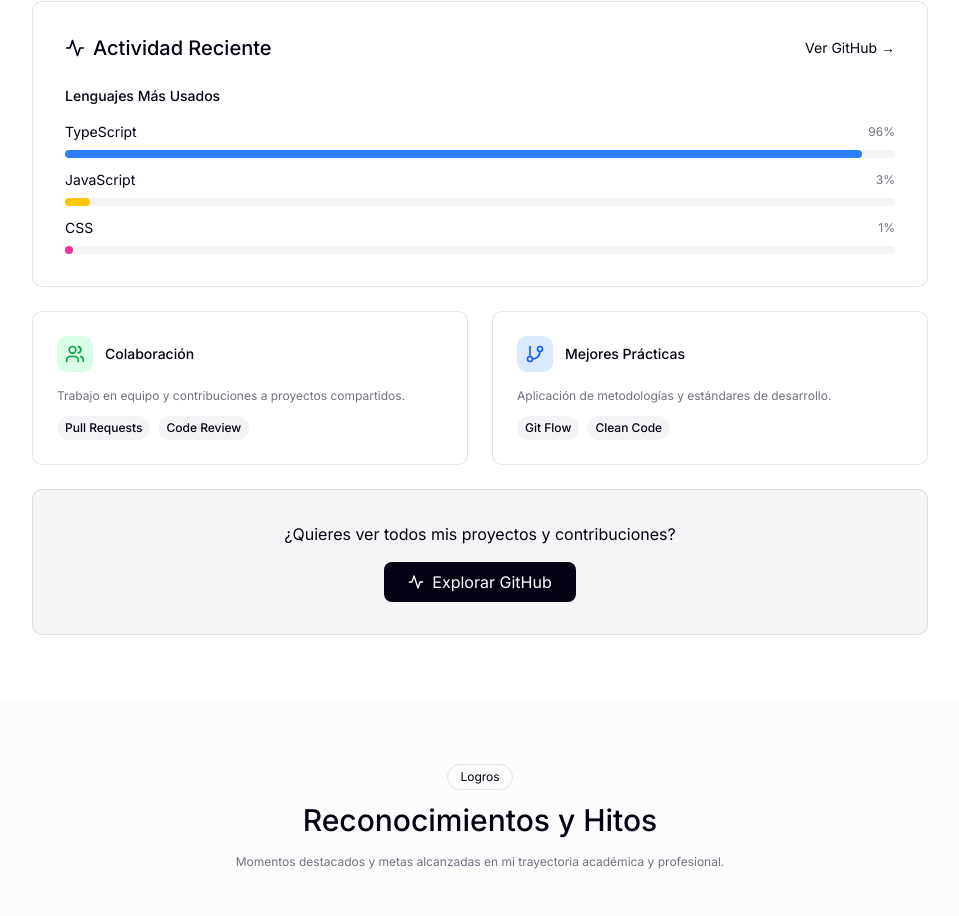
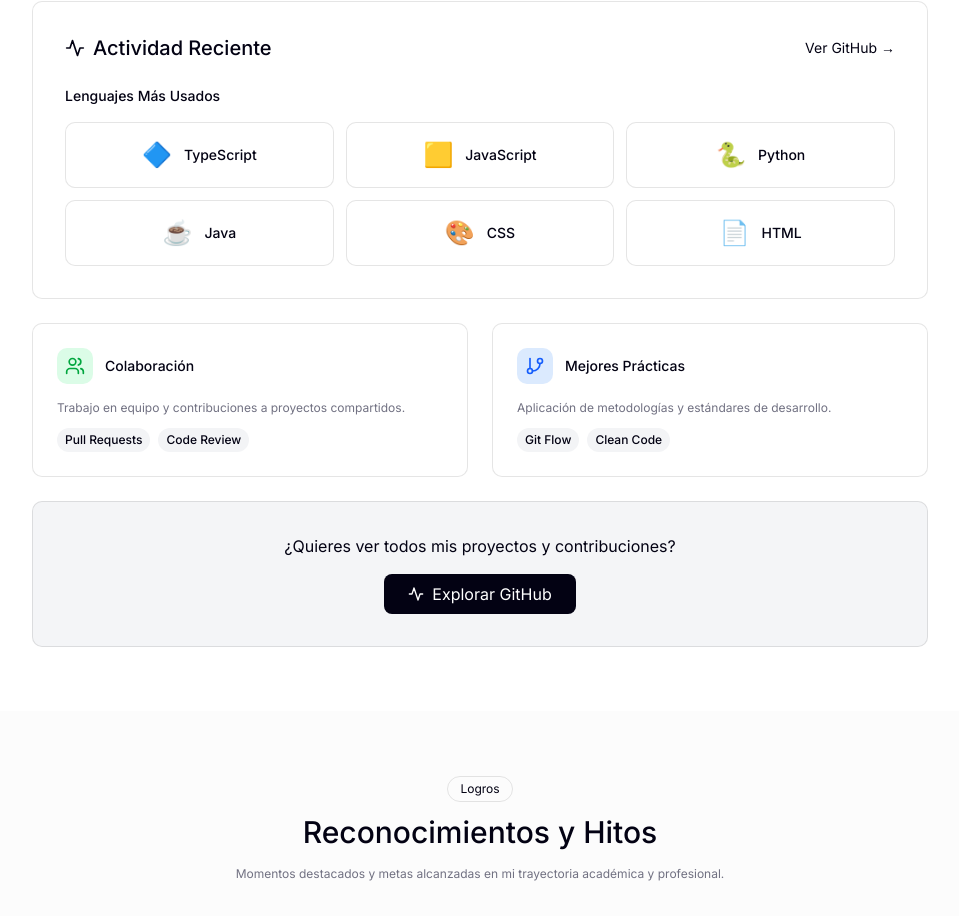
Before and after one commit to rafael5678/portfolio, a Next.js app: page / in a window 1280 px wide. Shown: the part 6418-7334 px from the top of the page, without its empty margins (160-1119 px from the left). Built offline with nearby package versions, Linux system fonts and the light colour scheme; no server answers.

Commit message:
fix: Mejorar diseño de lenguajes en sección GitHub Stats - Eliminar barras de porcentaje - Agregar iconos de tecnologías - Usar tarjetas con estilo consistente del portafolio - Diseño más profesional y limpio

```diff
--- a/src/components/sections/GitHubStatsSection.tsx
+++ b/src/components/sections/GitHubStatsSection.tsx
@@ -36,9 +36,12 @@ export const GitHubStatsSection = () => {
   ];
 
   const languages = [
-    { name: "TypeScript", percentage: 96, color: "bg-blue-500" },
-    { name: "JavaScript", percentage: 3, color: "bg-yellow-400" },
-    { name: "CSS", percentage: 1, color: "bg-pink-500" }
+    { name: "TypeScript", icon: "🔷" },
+    { name: "JavaScript", icon: "🟨" },
+    { name: "Python", icon: "🐍" },
+    { name: "Java", icon: "☕" },
+    { name: "CSS", icon: "🎨" },
+    { name: "HTML", icon: "📄" }
   ];
 
   return (
@@ -94,21 +97,18 @@ export const GitHubStatsSection = () => {
               </a>
             </div>
 
-            {/* Languages Chart */}
+            {/* Technologies Grid */}
             <div className="space-y-4">
               <h4 className="text-sm font-medium text-foreground">{t.languages}</h4>
-              <div className="space-y-3">
+              <div className="grid grid-cols-2 sm:grid-cols-3 gap-3">
                 {languages.map((lang, index) => (
-                  <div key={index}>
-                    <div className="flex justify-between items-center mb-2">
-                      <span className="text-sm text-foreground">{lang.name}</span>
-                      <span className="text-xs text-muted-foreground">{lang.percentage}%</span>
-                    </div>
-                    <div className="w-full bg-secondary rounded-full h-2">
-                      <div
-                        className={`${lang.color} h-2 rounded-full transition-all duration-500`}
-                        style={{ width: `${lang.percentage}%` }}
-                      />
+                  <div
+                    key={index}
+                    className="bg-card border border-border rounded-lg p-4 hover:shadow-md transition-all hover:-translate-y-1"
+                  >
+                    <div className="flex items-center justify-center space-x-3">
+                      <span className="text-2xl">{lang.icon}</span>
+                      <span className="text-sm font-medium text-foreground">{lang.name}</span>
                     </div>
                   </div>
                 ))}
```
